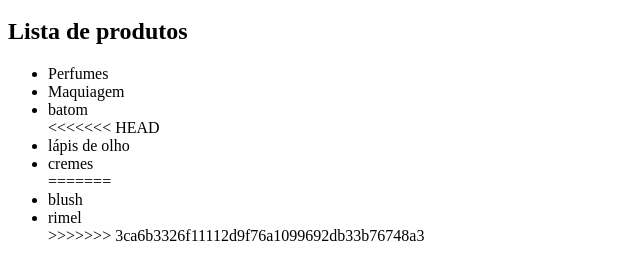
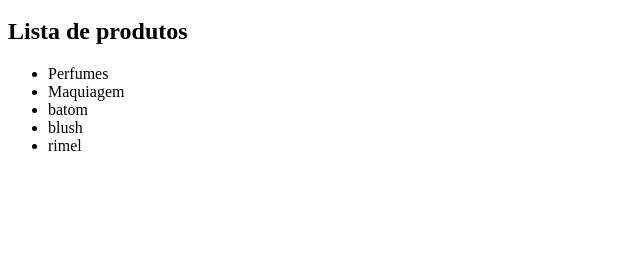
Before and after one commit to investimentodummies/investimentoparadummies, a plain HTML site: page index.html in a window 1280 px wide. Shown: the part 48-328 px from the top of the page, without its empty margins (0-640 px from the left). Drawn offline with Linux system fonts and the light colour scheme.

Commit message:
list de produtos alicate

```diff
--- a/index.html
+++ b/index.html
@@ -10,13 +10,8 @@
 <li>Perfumes</li>
 <li>Maquiagem</li>
 <li>batom</li>
-<<<<<<< HEAD
-<li>lápis de olho</li>
-<li>cremes</li>
-=======
 <li>blush</li>
 <li>rimel</li>
->>>>>>> 3ca6b3326f11112d9f76a1099692db33b76748a3
 </ul>
 
 </body>
```
